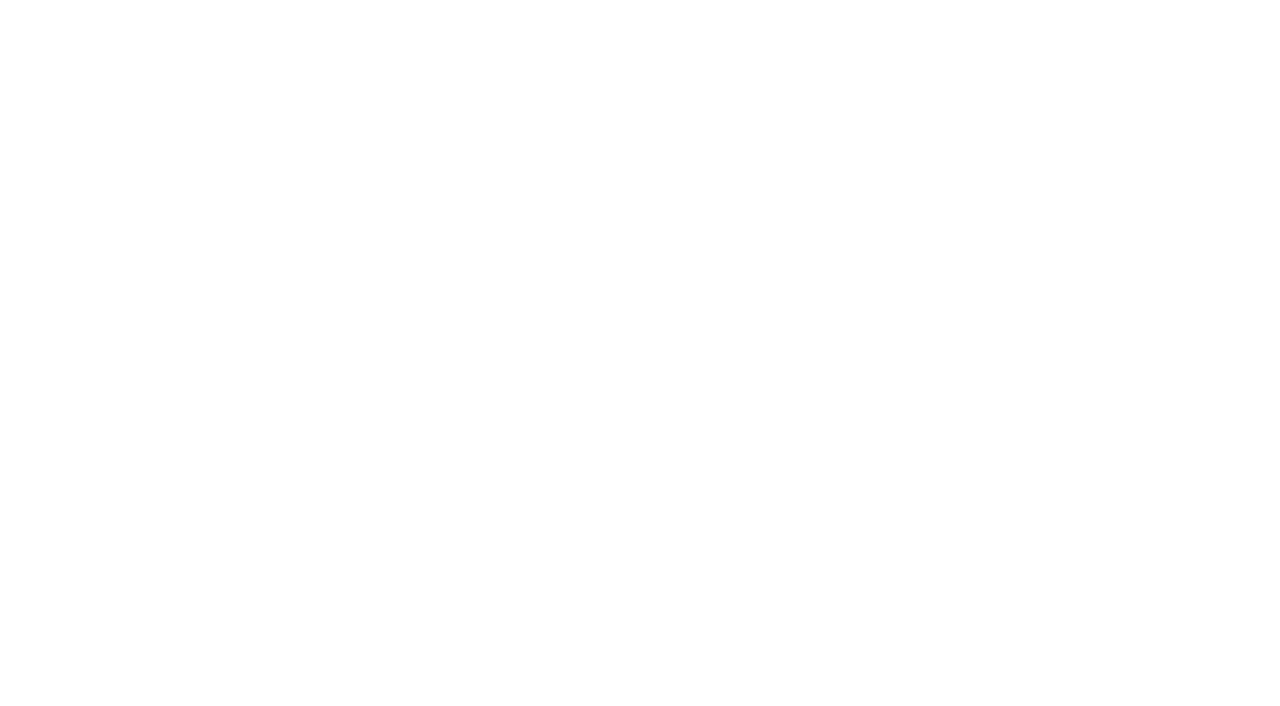
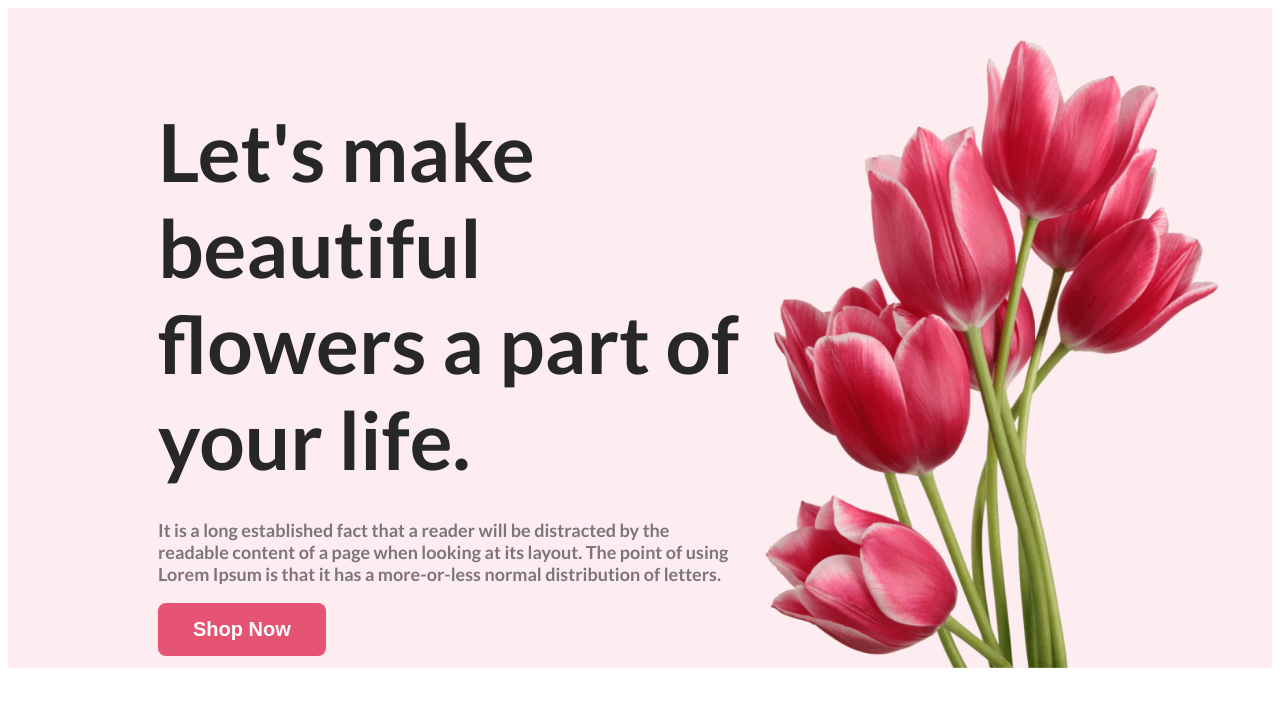
Before and after one commit to thisisrahiq/flower-shop-assignment, a plain HTML site: page index.html in a window 1280 px wide. Drawn offline with Linux system fonts and the light colour scheme.

Commit message:
header finshed

```diff
--- a/index.html
+++ b/index.html
@@ -1,12 +1,44 @@
 <!DOCTYPE html>
 <html lang="en">
+
 <head>
     <meta charset="UTF-8">
     <meta http-equiv="X-UA-Compatible" content="IE=edge">
     <meta name="viewport" content="width=device-width, initial-scale=1.0">
     <title>Welcome to Rahiq's E-Flower Shop</title>
+
+    <link rel="preconnect" href="https://fonts.googleapis.com">
+    <link rel="preconnect" href="https://fonts.gstatic.com" crossorigin>
+    <link href="https://fonts.googleapis.com/css2?family=Lato:ital,wght@0,700;1,700&display=swap" rel="stylesheet">
+
+    <link rel="stylesheet" href="styles/flower.css">
+
+
+
 </head>
+
 <body>
+    <header class="header">
+        <div class="banner">
+            <div>
+                <h1 class="banner-greetings">Let's make beautiful flowers a part of your life.</h1>
+                <p class="banner-description">It is a long established fact that a reader will be distracted by the readable content of a page when looking at its layout. The point of using Lorem Ipsum is that it has a more-or-less normal distribution of letters.</p>
+
+                <button class="btn-primary">Shop Now</button>
+            </div>
+            <img class="banner-pic" src="images/pngwing 10.png" alt="">
+        </div>
+    </header>
+
+    <main>
+
+    </main>
+
+    <footer>
+
+
+    </footer>
 
 </body>
+
 </html>
--- /dev/null
+++ b/styles/flower.css
@@ -0,0 +1,58 @@
+/* common shared related styles */
+
+body {
+    font-family: 'Lato', sans-serif;
+}
+
+.btn-primary {
+    border-radius: 8px;
+    background: #E55473;
+    color: white;
+    border: 0;
+    font-size: 20px;
+    font-weight: 700;
+    padding: 15px 35px;
+
+
+}
+
+/* header related styles */
+
+.header {
+    background: rgba(229, 84, 115, 0.10);
+}
+
+.banner {
+    padding: 30px 30px 0px 150px;
+    display: flex;
+    align-items: center;
+    justify-content: space-between;
+}
+
+.banner-content{
+
+    max-width: 500px;
+}
+
+
+
+.banner .banner-pic{
+
+    width: 500px;
+
+}
+
+.banner-greetings{
+    font-size: 80px;
+    color: #272727;
+    margin-bottom: 32px;
+}
+
+.banner-description{
+    color: rgba(39, 39, 39, 0.6);
+    font-size: 18px;
+    font-weight: 400;
+    margin-top: 0;
+
+
+}
```
Also changed, not shown: images/Flower 01.png (renamed from Flower Asset/Flower 01.png), images/Group 57.png (renamed from Flower Asset/Group 57.png), images/Group 58.png (renamed from Flower Asset/Group 58.png), images/Group 59.png (renamed from Flower Asset/Group 59.png), images/Rectangle 4.png (renamed from Flower Asset/Rectangle 4.png), images/Rectangle 5.png (renamed from Flower Asset/Rectangle 5.png), images/Rectangle 6.png (renamed from Flower Asset/Rectangle 6.png), images/Rectangle 9.png (renamed from Flower Asset/Rectangle 9.png), images/pngwing 10.png (renamed from Flower Asset/pngwing 10.png), images/pngwing 5.png (renamed from Flower Asset/pngwing 5.png), images/pngwing 6.png (renamed from Flower Asset/pngwing 6.png), images/pngwing 7.png (renamed from Flower Asset/pngwing 7.png), images/pngwing 8.png (renamed from Flower Asset/pngwing 8.png).
